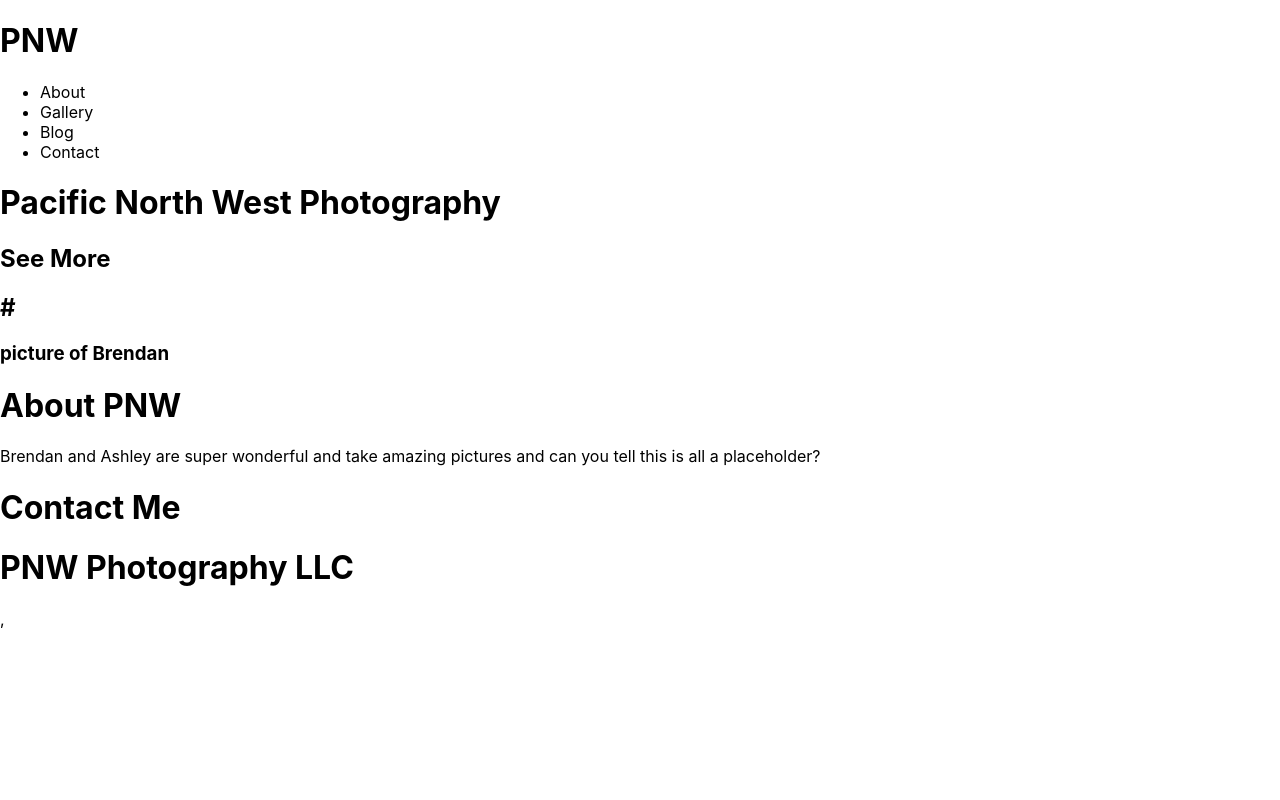
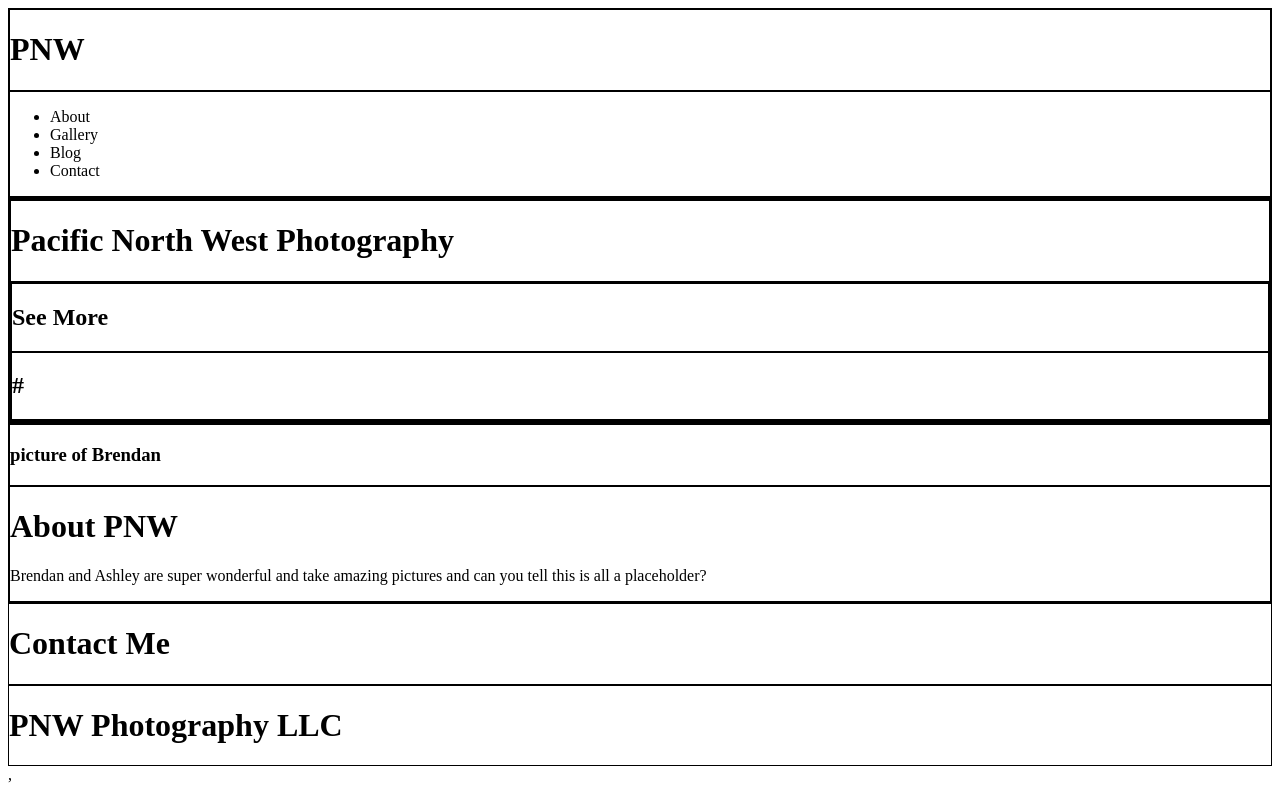
Before and after one commit to caitmp12/PNW-Portfolio, a React (Create React App) app: page / in a window 1280 px wide. Built offline with nearby package versions, Linux system fonts and the light colour scheme.

Commit message:
css wireframing

```diff
--- a/src/App.js
+++ b/src/App.js
@@ -1,5 +1,6 @@
 import logo from './logo.svg';
 import './App.css';
+import { Route, Link, Switch } from "react-router-dom"
 import Nav from "./components/Nav"
 import Home from "./components/Home"
 import Footer from "./components/Footer"
--- a/src/index.css
+++ b/src/index.css
@@ -1,13 +1,79 @@
-body {
-  margin: 0;
-  font-family: -apple-system, BlinkMacSystemFont, 'Segoe UI', 'Roboto', 'Oxygen',
-    'Ubuntu', 'Cantarell', 'Fira Sans', 'Droid Sans', 'Helvetica Neue',
-    sans-serif;
-  -webkit-font-smoothing: antialiased;
-  -moz-osx-font-smoothing: grayscale;
+
+
+/* * {
+  font-size: 36px;
+  margin: auto;
+  padding: 0;
+  max-width: 700px;
 }
 
-code {
-  font-family: source-code-pro, Menlo, Monaco, Consolas, 'Courier New',
-    monospace;
+body {
+  border: #000 solid 1px;
+} */
+
+/* Landing Page CSS */
+
+/* Nav */
+    /* Classes */
+
+.nav-box {
+  border: black solid 1px;
 }
+
+.nav-logo {
+  border: black solid 1px;
+}
+
+.nav {
+  border: black solid 1px;
+}
+
+/* Footer CSS */
+    /* Classes */
+
+.footer-box {
+  border: black solid 1px;
+}
+
+/* Home CSS */
+    /* Classes */
+
+.carousel {
+  border: black solid 1px;
+}
+
+.image {
+  border: black solid 1px;
+}
+
+.carousel-title {
+  border: black solid 1px;
+}
+
+.gallery-prompt {
+  border: black solid 1px;
+}
+
+.prompt-text {
+  border: black solid 1px;
+}
+
+.prompt-image {
+  border: black solid 1px;
+}
+
+.about {
+  border: black solid 1px;
+}
+
+.about-image {
+  border: black solid 1px;
+}
+
+.about-text {
+  border: black solid 1px;
+}
+
+.contact {
+  border: black solid 1px;
+}
```
